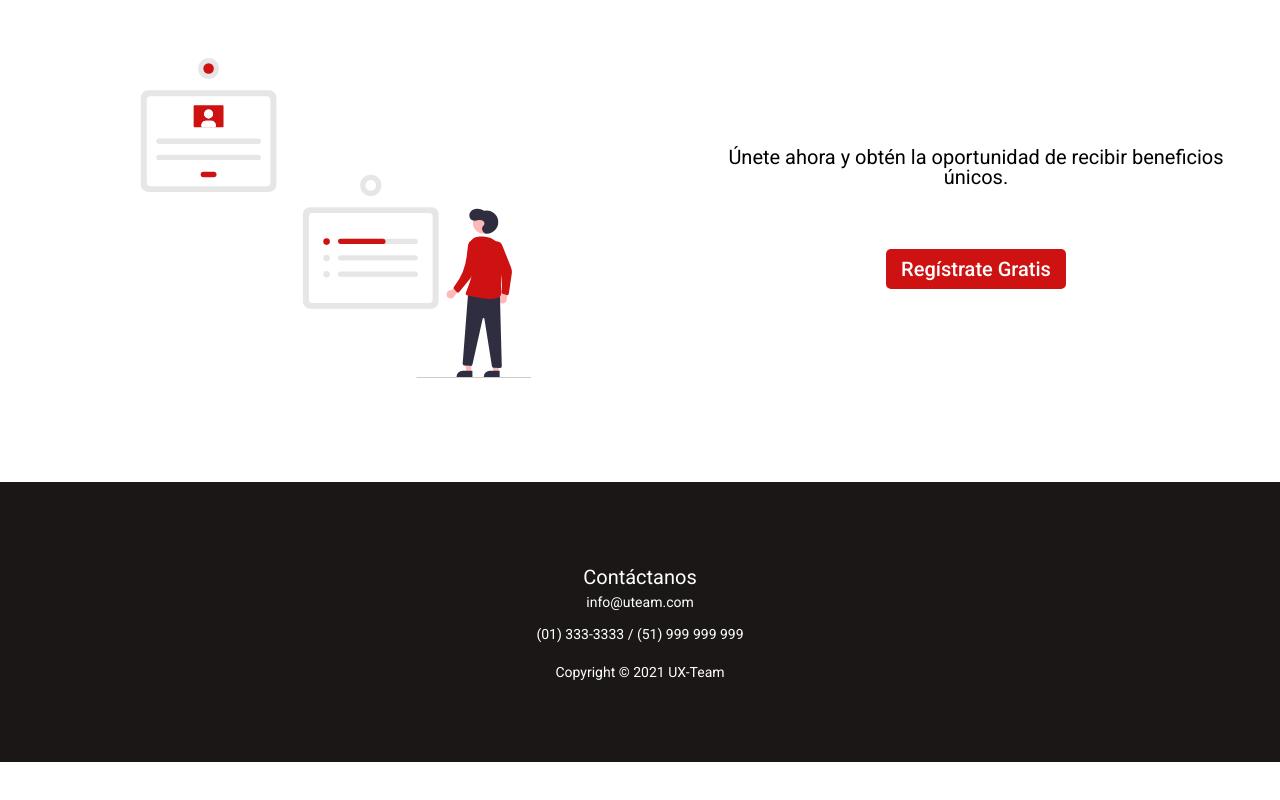
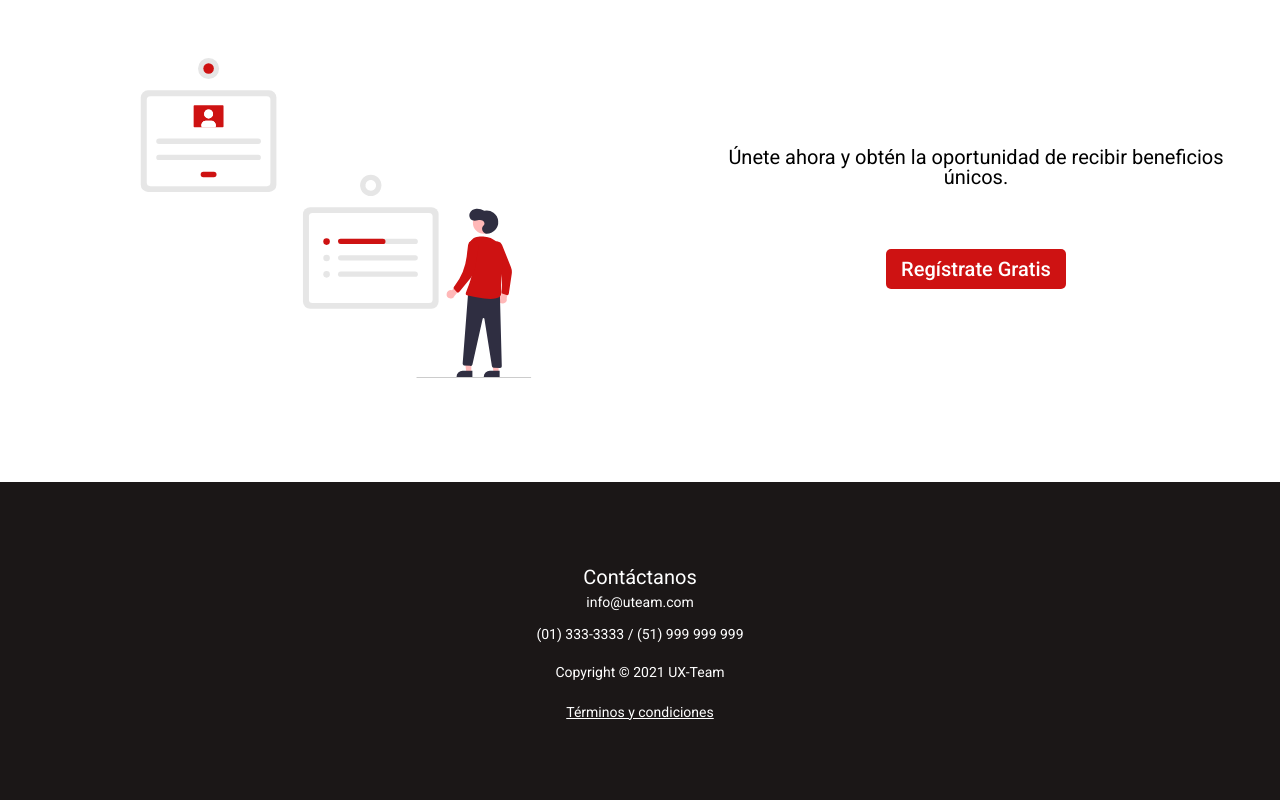
Before and after one commit to George2811/web-apps-sw51, an Angular app: page /about in a window 1280 px wide. Shown: the part 3174-3974 px from the top of the page. Before the commit the page ends 3936 px from the top, so only its background shows below. Built offline with nearby package versions, Linux system fonts and the light colour scheme.

Commit message:
feat: add terms and conditions section

```diff
--- a/src/app/app.routing.ts
+++ b/src/app/app.routing.ts
@@ -6,6 +6,7 @@ import {NgModule} from "@angular/core";
 import {HomepageComponent} from "./components/homepage/homepage.component";
 import {LoginFormComponent} from "./components/login-form/login-form.component";
 import {RegisterFormComponent} from "./components/register-form/register-form.component";
+import {TermsAndConditionsComponent} from "./components/terms-and-conditions/terms-and-conditions.component";
 //Aqui se agregan las rutas con su respectivo componente
 // Sintaxis = {path: '', component: , pathMatch: 'full'}
 
@@ -16,7 +17,7 @@ const appRoutes:Routes = [
   {path: 'register', component: RegisterFormComponent, pathMatch: 'full'},
   {path: 'login', component: LoginFormComponent, pathMatch: 'full'},
   {path: 'menu', component: InterfaceGroupComponent, pathMatch: 'full'},
-
+  {path: 'terms&conditions', component: TermsAndConditionsComponent, pathMatch: 'full'}
 ];
 
 @NgModule({
--- a/src/app/components/pre-menu/pre-menu.component.css
+++ b/src/app/components/pre-menu/pre-menu.component.css
@@ -372,6 +372,9 @@ h6{
   text-align: center;
   margin-bottom: 5px;
 }
+.terms-and-conditions{
+  color: white;
+}
 
 /* Responsive*/
 @media (max-width: 1000px){
@@ -515,7 +518,6 @@ h6{
   .registration{
     padding: 60px 0px;
   }
-
 }
 @media(max-width: 630px){
   .purpose{
--- a/src/app/components/pre-menu/pre-menu.component.html
+++ b/src/app/components/pre-menu/pre-menu.component.html
@@ -110,6 +110,8 @@
       <a href="https://instagram.com" target="_blank"><i class="fab fa-instagram instagram"></i></a>
       <a href="https://twitter.com" target="_blank"><i class="fab fa-twitter twitter"></i></a>
     </div>
+    <br>
+    <a class="terms-and-conditions" routerLink="/terms&conditions" routerLinkActive="active">Términos y condiciones</a>
   </div>
 </footer>
 </body>
--- a/src/app/components/terms-and-conditions/terms-and-conditions.component.css
+++ b/src/app/components/terms-and-conditions/terms-and-conditions.component.css
@@ -5,14 +5,16 @@
   font-family: 'Roboto', sans-serif;
   scroll-behavior: smooth;
 }
-
+.terms-container{
+  margin-top: 10vh;
+}
 .Titulo{
   text-align: center;
   font-size: 35px;
   font-weight: 600;
 }
 .Parrafo{
-  text-align: left;
+  text-align: justify;
   padding-left: 90px;
   font-size: 18px;
   padding-right: 120px;
--- a/src/app/components/terms-and-conditions/terms-and-conditions.component.html
+++ b/src/app/components/terms-and-conditions/terms-and-conditions.component.html
@@ -1,10 +1,5 @@
-<app-toolbar></app-toolbar>
-<div class="Terminos">
-  <br>
-  <br>
-  <br>
-  <br>
-  <br>
+
+<div class="terms-container">
   <h1 class="Titulo">Términos y Condiciones</h1>
   <br>
   <p class="Parrafo">Los presentes Términos y Condiciones representan un contrato (el “Contrato”)
```
